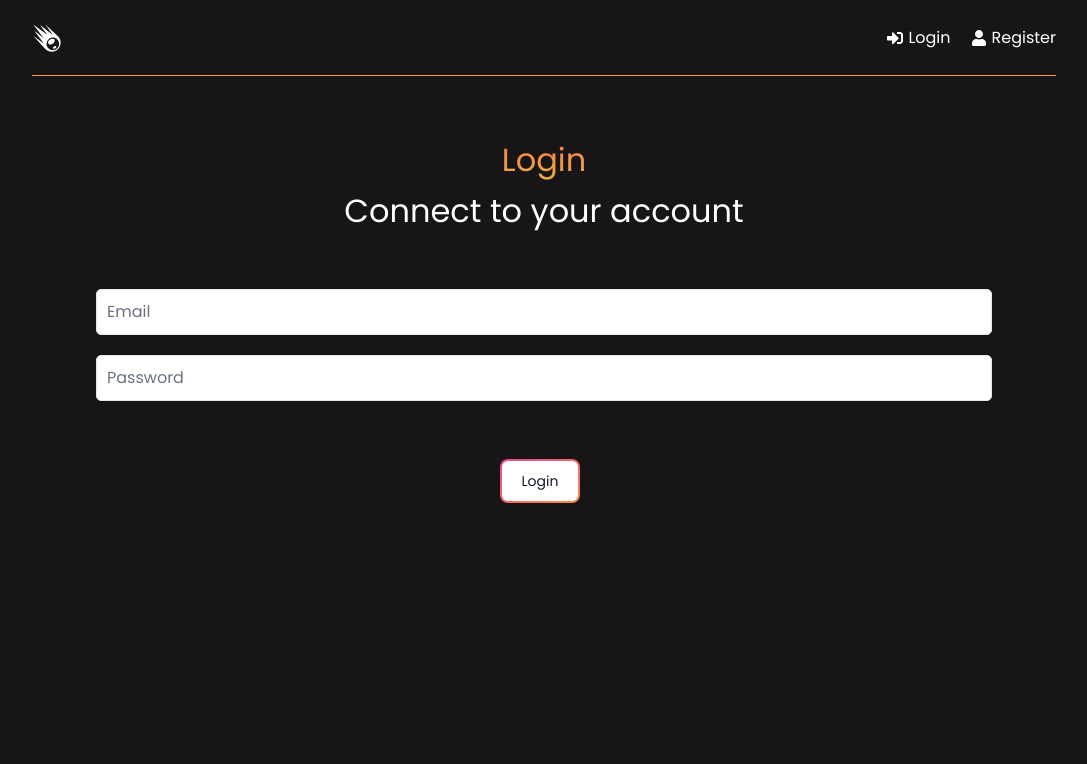
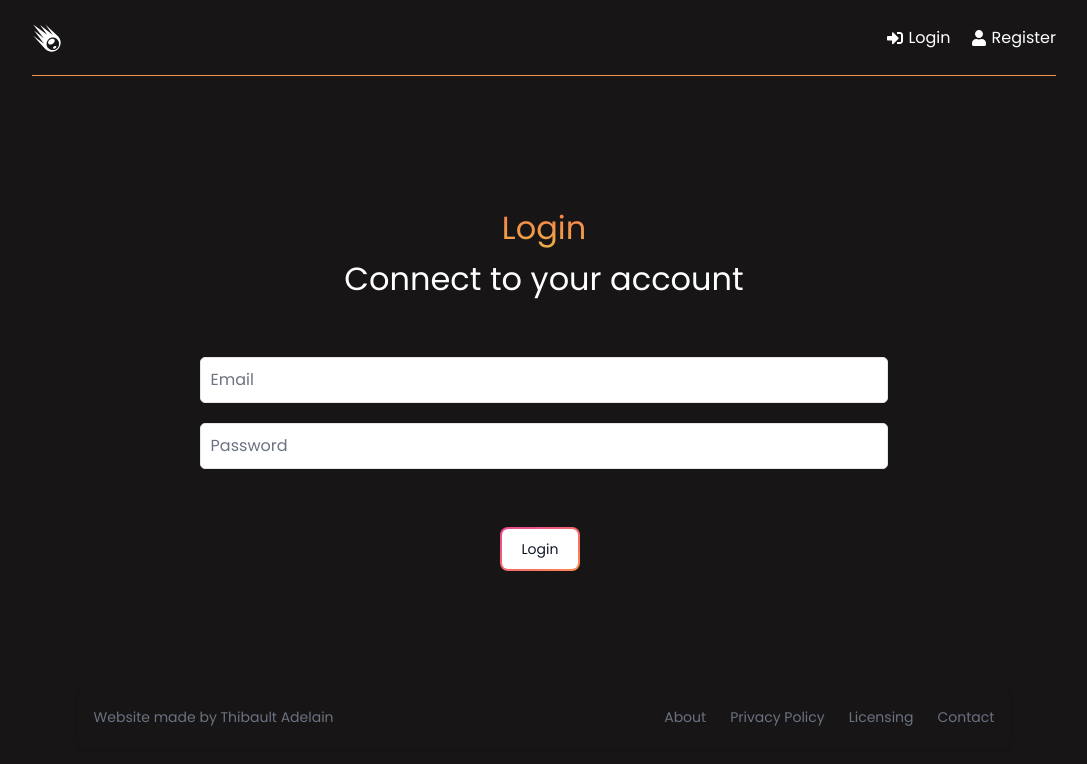
Before and after one commit to ThibaultAdelain/InstantBuddyNode, a React (Create React App) app in the folder frontend/: page /login in a window 1280 px wide. Shown: the top 764 px of the page, without its empty margins (96-1183 px from the left). Built offline with nearby package versions, Linux system fonts and the light colour scheme.

Commit message:
upgrade UI

```diff
--- a/frontend/src/App.js
+++ b/frontend/src/App.js
@@ -8,6 +8,7 @@ import Register from "./pages/Register";
 import Profile from "./pages/Profile";
 import UpdateProfile from "./pages/UpdateProfile"
 import Header from "./Components/Header";
+import Footer from "./Components/Footer";
 import Map from "./pages/Map";
 
 function App() {
@@ -25,6 +26,7 @@ function App() {
             <Route path='/map' element={<Map />} />
           </Routes>
         </div>
+        <Footer />
       </Router>
       <ToastContainer />
     </>
--- /dev/null
+++ b/frontend/src/Components/Footer.jsx
@@ -0,0 +1,28 @@
+import React from 'react'
+
+function Footer() {
+  return (
+    <div className='containerFooter'>
+        <footer class="p-4 rounded-lg shadow md:flex md:items-center md:justify-between md:p-6 dark:bg-gray-800">
+            <span class="text-sm text-gray-500 sm:text-center dark:text-gray-400">Website made by Thibault Adelain
+            </span>
+            <ul class="flex flex-wrap items-center text-sm text-gray-500 dark:text-gray-400 sm:mt-0">
+                <li>
+                    <a href="https://github.com/ThibaultAdelain" class="mr-4 hover:underline md:mr-6 ">About</a>
+                </li>
+                <li>
+                    <a href="#" class="mr-4 hover:underline md:mr-6">Privacy Policy</a>
+                </li>
+                <li>
+                    <a href="#" class="mr-4 hover:underline md:mr-6">Licensing</a>
+                </li>
+                <li>
+                    <a href="https://github.com/ThibaultAdelain" class="hover:underline">Contact</a>
+                </li>
+            </ul>
+        </footer>
+    </div>
+  )
+}
+
+export default Footer
--- a/frontend/src/index.css
+++ b/frontend/src/index.css
@@ -63,6 +63,39 @@ h3
   padding: 0 20px;
 }
 
+.containerProfile {
+  width: 80%;
+  margin: 0 auto;
+  margin-top: 7%;
+  margin-bottom: 5%;
+  padding: 0 20px;
+}
+
+.containerLogin {
+  width: 80%;
+  margin: 0 auto;
+  margin-top: 10%;
+  margin-bottom: 5%;
+  padding: 0 20px;
+}
+
+.containerRegister {
+  width: 80%;
+  margin: 0 auto;
+  margin-top: 7%;
+  margin-bottom: 5%;
+  padding: 0 20px;
+}
+
+.containerFooter {
+  position: fixed;
+  left: 12%;
+  bottom: 0;
+  margin-bottom: 4%;
+  width: 76%;
+  padding: 0 20px;
+}
+
 .textSpace p {
   line-height: 50px;
 }
@@ -112,6 +145,7 @@ h3
 
 .homeContainer {
   padding: 5%;
+  margin-top: 5%;
 }
 
 .heading {
--- a/frontend/src/pages/Home.jsx
+++ b/frontend/src/pages/Home.jsx
@@ -20,9 +20,9 @@ function Home() {
   }
 
   return (
-        <div className='container mx-auto'>
+        <div className='container mx-auto homeContainer'>
             {user ? (
-                      <div className='homeContainer'>
+                      <div>
                       <section className='heading'>
                           <h1>
                               Instant Buddy
@@ -38,7 +38,7 @@ function Home() {
                         </section>
                       </div>
                     ) : (
-                      <div className='homeContainer'>
+                      <div>
                       <section className='heading'>
                           <h1>
                               Instant Buddy
--- a/frontend/src/pages/Login.jsx
+++ b/frontend/src/pages/Login.jsx
@@ -66,7 +66,7 @@ function Login() {
     }
 
     return(
-        <div className='login'>
+        <div className='login containerLogin'>
         <section className='heading'>
             <h1>
                 Login
--- a/frontend/src/pages/Profile.jsx
+++ b/frontend/src/pages/Profile.jsx
@@ -44,7 +44,7 @@ function Profile() {
     <div>
         {user ? (
             <>
-                <section className='heading'>
+                <section className='heading containerProfile'>
                     <h1>
                         Profile
                     </h1>
--- a/frontend/src/pages/Register.jsx
+++ b/frontend/src/pages/Register.jsx
@@ -70,7 +70,7 @@ function Register() {
     }
 
     return(
-        <div className='register'>
+        <div className='register containerRegister'>
         <section className='heading'>
             <h1>
                 Register
```
Also changed, not shown: 2 other files (tests, documents, lock files or other folders).
